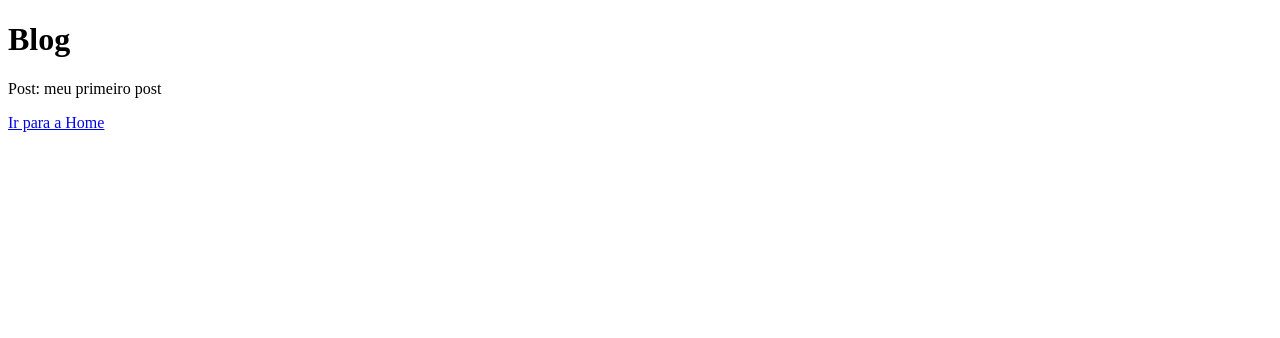
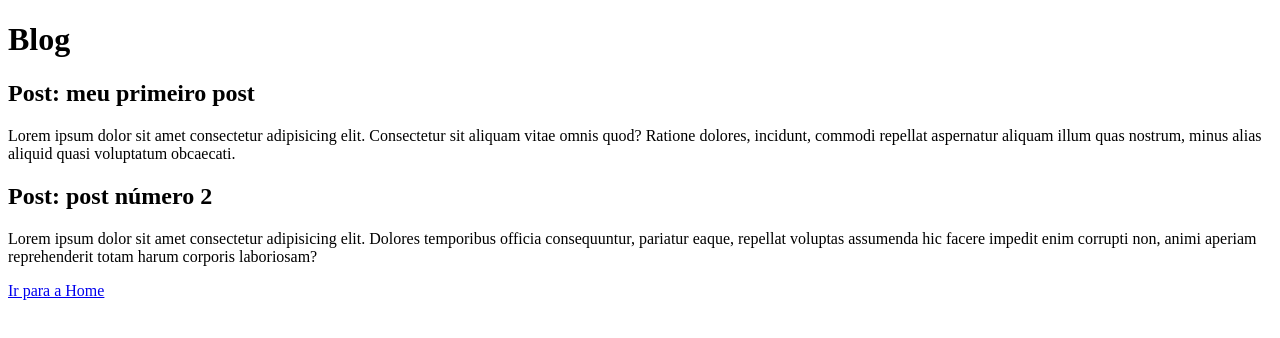
Before and after one commit to nfthiago/aulaGithub, a plain HTML site: page blog.html in a window 1280 px wide. Drawn offline with Linux system fonts and the light colour scheme.

Commit message:
Update blog

```diff
--- a/blog.html
+++ b/blog.html
@@ -8,7 +8,13 @@
 </head>
 <body>
     <h1>Blog</h1>
-    <p>Post: meu primeiro post</p>
+    <h2>Post: meu primeiro post</h2>
+    <p>Lorem ipsum dolor sit amet consectetur adipisicing elit. Consectetur sit aliquam vitae omnis quod? Ratione dolores, incidunt, commodi repellat aspernatur aliquam illum quas nostrum, minus alias aliquid quasi voluptatum obcaecati.</p>
+
+    <h2>Post: post número 2</h2>
+    <p>Lorem ipsum dolor sit amet consectetur adipisicing elit. Dolores temporibus officia consequuntur, pariatur eaque, repellat voluptas assumenda hic facere impedit enim corrupti non, animi aperiam reprehenderit totam harum corporis laboriosam?</p>
+
+
     <footer>
         <a href="index.html">Ir para a Home</a>
     </footer>
```
